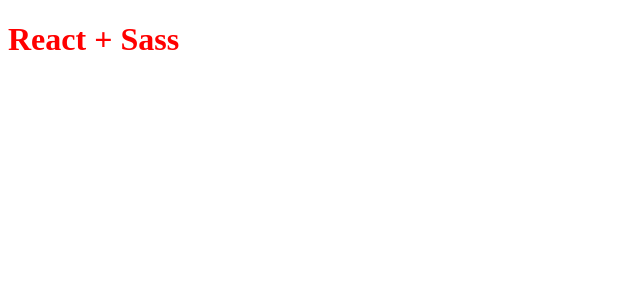
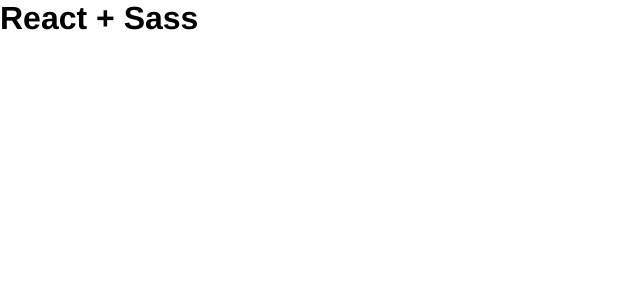
Before and after one commit to devLucasAquino/portfolio, a React (Vite) app: page / in a window 1280 px wide. Shown: the top 300 px of the page, without its empty margins (0-640 px from the left). Built offline with nearby package versions, Linux system fonts and the light colour scheme.

Commit message:
feat: trabalhando com variaveis em sass

```diff
--- a/src/styles/main.sass
+++ b/src/styles/main.sass
@@ -1,2 +1,7 @@
-h1
-    color: red
+@use 'variables'
+
+*
+    padding: 0
+    margin: 0
+    font-family: variables.$font-stack
+    box-sizing: border-box
--- /dev/null
+++ b/src/styles/variables.sass
@@ -0,0 +1 @@
+$font-stack: "Helvetica"
```
Also changed, not shown: src/styles/mixins.sass (added).
